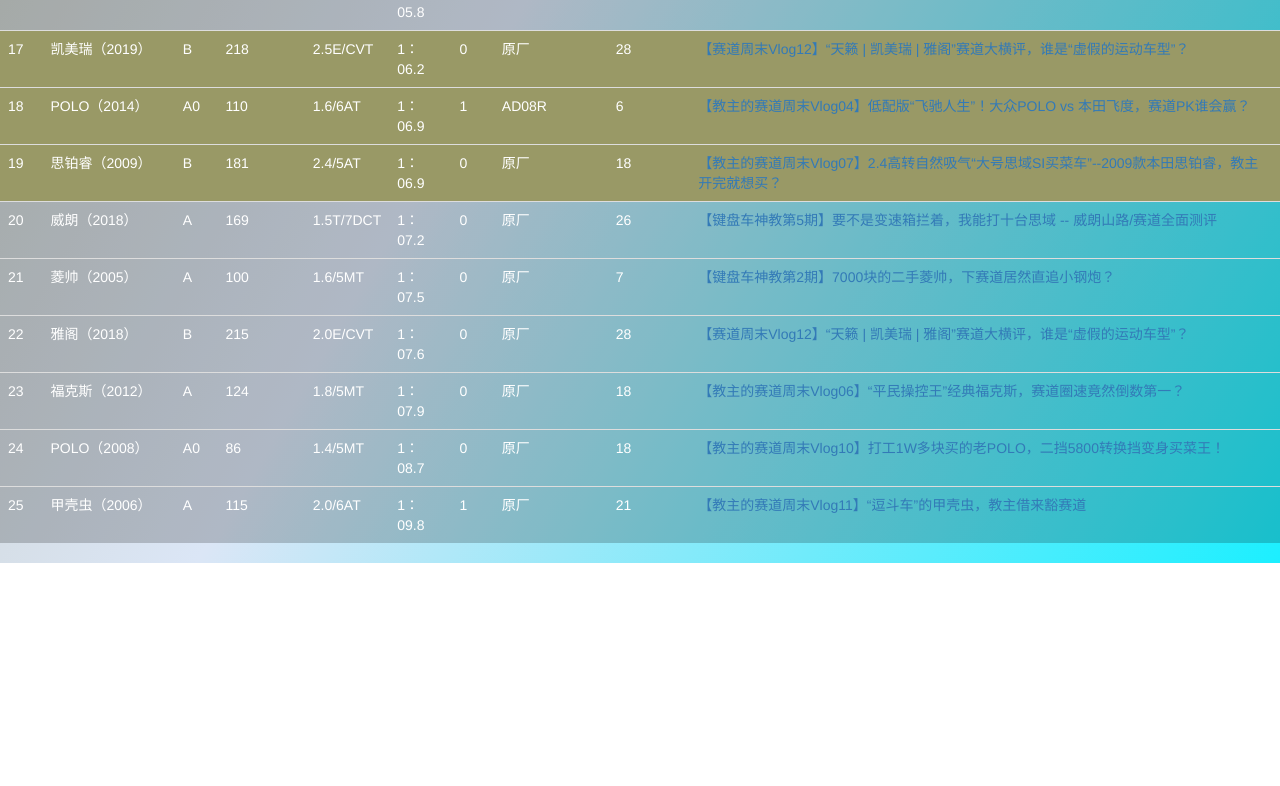
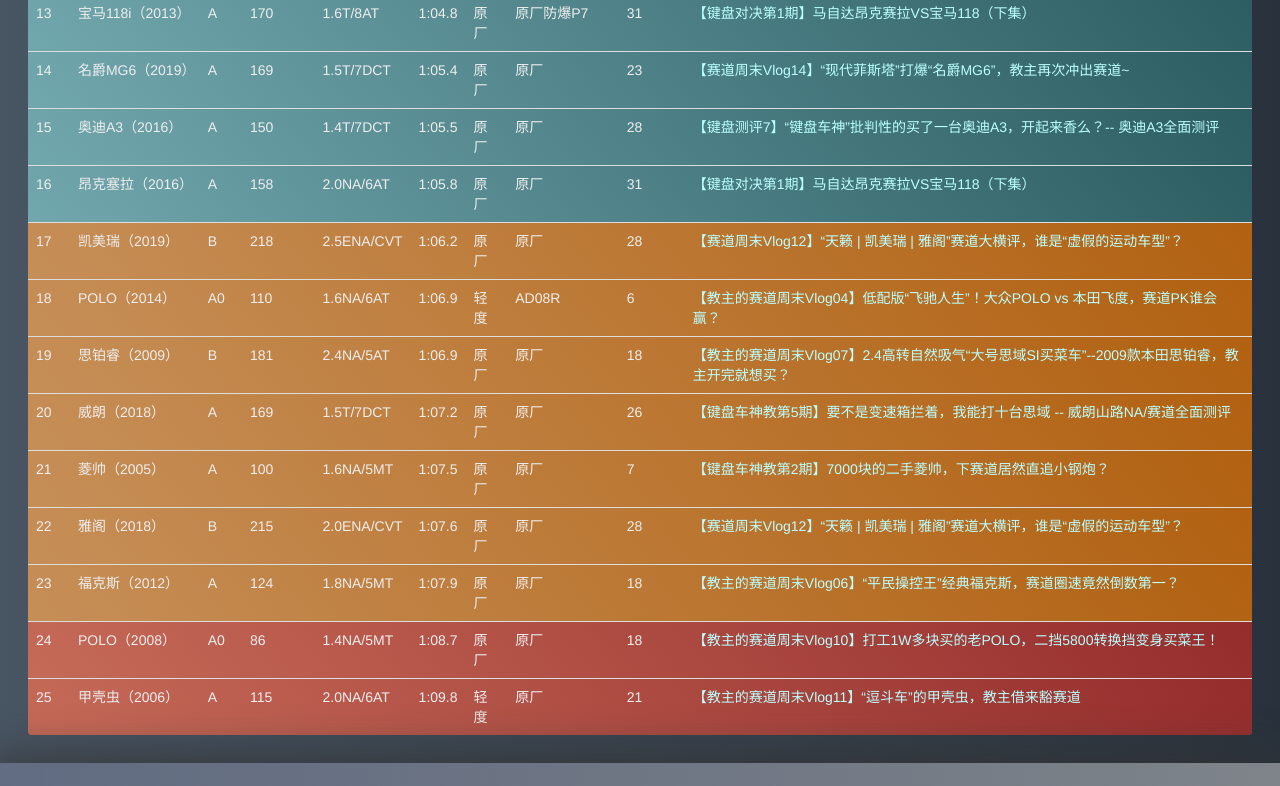
Before and after one commit to KBRACER/kbracer.github.io, a plain HTML site: page index.html in a window 1280 px wide. Shown: the part 973-1759 px from the top of the page. Before the commit the page ends 1536 px from the top, so only its background shows below. Drawn offline with nearby package versions, Linux system fonts and the light colour scheme.

Commit message:
更新UI

```diff
--- a/css/index.css
+++ b/css/index.css
@@ -1,49 +1,105 @@
-
 body {
-      background-image: linear-gradient(120deg, #c0c0aa, #DBE6F6, #1cefff);
-    }
-    body .row {
-      margin: 0;
-    }
-    tbody {
-      background-color: rgba(0, 0, 0, 0.2);
-      color: #fff;
-    }
-    tr:hover {
-      color: #333;
+    background-image: linear-gradient(90deg, #485563, #29323c);
+    min-height: 100vh;
+    display: flex;
+    flex-direction:column;
 }
 
-    tr.speed0 {
-      background-color: red;
+tbody {
+    color: #eeeeee;
+}
+thead {
+    color: #e5e5e5;
+}
+
+tr.speed1 {
+    background-image: linear-gradient(230deg, hsl(282, 38%, 28%), hsl(282, 27%, 56%));
 }
 
 tr.speed2 {
-      background-color: #CC3333;
+    background-image: linear-gradient(230deg, hsl(238, 38%, 28%), hsl(206, 53%, 56%));
 }
 
 tr.speed3 {
-      /* background-color: #FF6666; */
+    background-image: linear-gradient(230deg, hsl(186, 38%, 28%), hsl(186, 27%, 56%));
 }
 
 tr.speed4 {
-      background-color: #FF0066;
+    background-image: linear-gradient(230deg, hsl(30, 83%, 38%), hsl(30, 49%, 56%));
 }
 
 tr.speed5 {
-      /* background-color: #6600FF; */
+    background-image: linear-gradient(230deg, hsl(0, 54%, 38%), hsl(10, 49%, 56%));
 }
 
-    tr.speed6 {
-      background-color: #006666;
+tr.speed1:hover {
+    background-image: linear-gradient(230deg, hsl(282, 38%, 33%), hsl(282, 27%, 61%));
+    color: #fff;
 }
 
-    tr.speed7 {
-      /* background-color: #FFCC33; */
+tr.speed2:hover {
+    background-image: linear-gradient(230deg, hsl(238, 38%, 33%), hsl(206, 53%, 61%));
+    color: #fff;
 }
 
-    tr.speed8 {
-      /* background-color: #CCFFFF; */
-      background-color: #999966;
+tr.speed3:hover {
+    background-image: linear-gradient(230deg, hsl(186, 38%, 33%), hsl(186, 27%, 61%));
+    color: #fff;
 }
 
-    tr.speed9 {}
+tr.speed4:hover {
+    background-image: linear-gradient(230deg, hsl(30, 83%, 43%), hsl(30, 49%, 61%));
+    color: #fff;
+}
+
+tr.speed5:hover {
+    background-image: linear-gradient(230deg, hsl(0, 54%, 43%), hsl(10, 49%, 61%));
+    color: #fff;
+}
+
+.table-responsive {
+    background-color: rgba(229,229,229, 0.3);
+    border-radius: 4px;
+    border: solid;
+    border-width: 0;
+    margin: 2em;
+}
+
+.table {
+    margin-bottom: 0;
+}
+
+a {
+    color: #bbffff !important;
+}
+
+a:hover {
+    color: aqua;
+}
+
+a:checked {
+    color:azure;
+}
+
+.index_banner {
+    padding: 2em 1em;
+    margin: 1em 2em 0em ;
+    border-radius: 20px;
+    box-shadow: 1px 1px 10px #333;
+    background-image: linear-gradient(200deg, #2980b9, #2c3e50);
+    text-align: left;
+    vertical-align: middle;
+}
+
+.title {
+    color: #fefeff
+}
+
+footer {
+    color:#fff;
+    background-image: linear-gradient(90deg, rgba(200,200,255,0.2), rgba(255,255,255,0.4));
+    box-shadow: -10px 0px 50px #333;
+    width: 100%;
+    padding: 2em;
+    margin-bottom: 0px;
+}
--- a/index.html
+++ b/index.html
@@ -6,22 +6,30 @@
 	<meta name="viewport" content="width=device-width, initial-scale=1.0">
 	<meta http-equiv="X-UA-Compatible" content="ie=edge">
 	<title>键盘车神教锐思圈速榜</title>
-  <link rel="stylesheet" href="./lib/bootstrap/css/bootstrap.min.css">
-  <link rel="stylesheet" href="./lib/bootstrap/css/bootstrap-table.min.css">
-  <link rel="stylesheet" href="./css/index.css?v=201911221806">
+	<meta name="description" content="传说中绝不充值的偶像派车评人教主的真实锐思圈速榜单">
+	<link rel="stylesheet" href="/lib/bootstrap/css/bootstrap.min.css">
+	<link rel="stylesheet" href="/lib/bootstrap/css/bootstrap-table.min.css">
+	<link rel="stylesheet" href="/css/index.css?v=201911251354">
 
 	<script src="https://code.jquery.com/jquery-1.12.4.min.js"
 		integrity="sha256-ZosEbRLbNQzLpnKIkEdrPv7lOy9C27hHQ+Xp8a4MxAQ=" crossorigin="anonymous"></script>
-  <script src="./lib/bootstrap/js/bootstrap.min.js"></script>
-  <script src="./lib/bootstrap/js/bootstrap-table.min.js"></script>
-  <script src="./lib/template.js"></script>
-  <script src="./js/index.js?v=201911251323"></script>
-
+	<script src="/lib/bootstrap/js/bootstrap.min.js"></script>
+	<script src="/lib/bootstrap/js/bootstrap-table.min.js"></script>
+	<script src="/lib/template.js"></script>
+	<script src="/js/index.js?v=201911251354"></script>
 </head>
 
 <body>
-  <div class="row">
-    <div class="col-lg-3 col-md-3 col-xs-6">
+	<div class="index_banner">
+		<table style="width: 100%">
+			<tr>
+				<td style="width: 5%"><img src="/img/logo.png" style="padding-right: 1em" /></td>
+				<td>
+					<h1 class="title">键盘车神教锐思圈速榜</h1>
+					<h5 class="title">传说中绝不充值的偶像派车评人教主的真实圈速榜单</h5>
+				</td>
+				<td>
+					<div class="col-sm-6">
 						<div class="input-group">
 							<span class="input-group-btn">
 								<button class="btn btn-default" type="button">搜索车型</button>
@@ -29,7 +37,7 @@
 							<input type="text" class="form-control" placeholder="关键字" id="search">
 						</div>
 					</div>
-    <div class="col-lg-3 col-md-3 col-xs-6">
+					<div class="col-sm-6">
 						<div class="input-group">
 							<span class="input-group-btn">
 								<button class="btn btn-default" type="button">级别</button>
@@ -43,19 +51,22 @@
 							</select>
 						</div>
 					</div>
+				</td>
+			</tr>
+		</table>
 	</div>
 	<div class="table-responsive">
-    <table class="table table-hover">
+		<table id="tb_results" class="table table-hover">
 			<thead>
 				<th>排名</th>
 				<th>车型</th>
 				<th>级别</th>
-        <th>马力（PS）</th>
+				<th>马力 (Ps)</th>
 				<th>动力总成</th>
 				<th>圈速</th>
 				<th>改装</th>
 				<th>轮胎</th>
-        <th>气温（℃）</th>
+				<th>气温 (℃)</th>
 				<th>链接</th>
 			</thead>
 
@@ -64,7 +75,21 @@
 			</tbody>
 		</table>
 	</div>
-
+	<div class="placeholding" style="flex: 1"></div>
+	<footer>
+		<div class="container">
+			<span style="float:left">
+				关注教主：<a href="https://space.bilibili.com/49576477" target="_blank"><img src="/img/bilibili.png" alt="bilibili"
+						style="height: 1.5em;padding-bottom: 0.2em"> @键盘车神教</a>
+				<a href="https://www.weibo.com/u/5934299797" target="_blank"><img src="/img/weibo.png" alt="weibo"
+						style="height: 1.5em;padding-bottom: 0.2em"> @键盘车神教教主</a>
+			</span>
+			<span style="float: right">
+				查看源代码：<a href="https://github.com/KBRACER/kbracer.github.io" target="_blank"><img src="/img/github.png"
+						alt="github" style="height: 1.5em;padding-bottom: 0.2em"> GitHub</a>&nbsp;&nbsp;&nbsp;
+			</span>
+		</div>
+	</footer>
 </body>
 
 <script type="text/template" id="tb">
@@ -72,28 +97,16 @@
 	{{each data as v i}}
   <tr
   class="
-  {{if v.speed < 58}}
-  speed0
-  {{else if v.speed < 60}}
+  {{if v.speed < 62}}
   speed1
-  {{else if v.speed < 61}}
+  {{else if v.speed < 64}}
   speed2
-  {{else if v.speed < 62}}
+  {{else if v.speed < 66}}
   speed3
-  {{else if v.speed < 63}}
+  {{else if v.speed < 68}}
   speed4
-  {{else if v.speed < 64}}
+  {{else if v.speed > 68}}
   speed5
-  {{else if v.speed < 65}}
-  speed6
-  {{else if v.speed < 66}}
-  speed7
-  {{else if v.speed < 67}}
-  speed8
-  {{else if v.speed < 68}}
-  speed9
-  {{else if v.speed < 69}}
-  speed10
   {{/if}}
   "
   >
@@ -103,11 +116,11 @@
     <td>{{v.hp_content}}</td>
     <td>{{v.Powertrain}}</td>
     <td>{{v.speed | timeFormat}}</td>
-    <td>{{v.refit}}</td>
+    <td>{{v.mods}}</td>
     <td>{{v.tyre}}</td>
     <td>{{v.temperature}}</td>
     <td>
-      <a href="https://www.bilibili.com/video/{{v.BID}}" target="__blank">{{v.Btitle}}</a>
+      <a href="https://www.bilibili.com/video/{{v.BID}}?t={{v.time}}" target="_blank">{{v.Btitle}}</a>
         </td>
         </tr>
   {{/each}}
--- a/js/index.js
+++ b/js/index.js
@@ -5,7 +5,7 @@
     var htmlStr = template('tb', {
       data: arr
     })
-    $('tbody').html(htmlStr)
+    $("#tb_results > tbody").html(htmlStr)
   }
 
   template.defaults.imports.timeFormat = function (date) {
@@ -14,7 +14,7 @@
       min
     timeArr[0] >= 60 ? min = 1 : min = 0
     sec < 10 ? sec = '0' + sec : null
-    return `${min}：${sec}.${timeArr[1]}`
+    return `${min}:${sec}.${timeArr[1]}`
   }
   //获取json数据
   $.ajax({
@@ -50,7 +50,6 @@
       return v.car.toLowerCase().indexOf(val) != -1
     })
     setTable(arr)
-
   })
 
   console.log('%c键盘车神教', "text-shadow:0 1px 0 #ccc,0 2px 0 #c9c9c9,0 3px 0 #bbb, 0 4px 0 #b9b9b9,0 5px 0 #aaa,0 6px 1px rgba(0,0,0,0.1),0 0 5px rgba(0,0,0,0.25),0 10px 10px rgba(0,0,0,0.2),0 20px 20px rgba(0,0,0,0.15);font-size:100px");
--- a/speed.json
+++ b/speed.json
@@ -5,12 +5,13 @@
         "Btitle":"工匠派口吐芬芳？教主A45圈速实锤！",
         "hp":"381",
         "hp_content":"381",
-    "Powertrain":"2.0t/7DCT",
+        "Powertrain":"2.0T/7DCT",
         "speed":"60.2",
-    "refit":"0",
+        "mods":"原厂",
         "tyre":"PS4 + RE003",
         "temperature":"3",
-    "lv":"A"
+        "lv":"A",
+        "time":"234"
     },
     {
         "car":"飞度（2014）",
@@ -18,12 +19,13 @@
         "Btitle":"【教主的赛道周末Vlog05】7W买车7W改，超跑飞度成功刷新“键盘车神圈速榜”",
         "hp":"151",
         "hp_content":"131+20",
-    "Powertrain":"1.5/5mt",
+        "Powertrain":"1.5NA/5MT",
         "speed":"60.2",
-    "refit":"2",
+        "mods":"中度",
         "tyre":"RE71R + AD08R",
         "temperature":"15",
-    "lv":"A0"
+        "lv":"A0",
+        "time":"360"
     },
     {
         "car":"速腾GLI（2016）",
@@ -31,12 +33,13 @@
         "Btitle":"【赛道周末Vlog15】GTI vs GLI -- 大众“推头王”之间的对决？",
         "hp":"290",
         "hp_content":"200+90",
-    "Powertrain":"2.0t/6DCT",
+        "Powertrain":"2.0T/6DCT",
         "speed":"62.5",
-    "refit":"1",
+        "mods":"轻度",
         "tyre":"原厂S001",
         "temperature":"28",
-    "lv":"A"
+        "lv":"A",
+        "time":"303"
     },
     {
         "car":"捷豹XEL（2019）",
@@ -46,10 +49,11 @@
         "hp_content":"250",
         "Powertrain":"2.0T/8AT",
         "speed":"62.8",
-    "refit":"0",
+        "mods":"原厂",
         "tyre":"原厂P7",
         "temperature":"14",
-    "lv":"B"
+        "lv":"B",
+        "time":"1364"
     },
     {
         "car":"领克03（2019）",
@@ -59,10 +63,11 @@
         "hp_content":"190",
         "Powertrain":"2.0T/6AT",
         "speed":"63.2",
-    "refit":"0",
+        "mods":"原厂",
         "tyre":"原厂",
         "temperature":"6",
-    "lv":"A"
+        "lv":"A",
+        "time":"18"
     },
     {
         "car":"天籁（2019）",
@@ -72,10 +77,11 @@
         "hp_content":"252",
         "Powertrain":"2.0T/CVT",
         "speed":"63.5",
-    "refit":"0",
+        "mods":"原厂",
         "tyre":"原厂",
         "temperature":"28",
-    "lv":"B"
+        "lv":"B",
+        "time":"139"
     },
     {
         "car":"菲斯塔（2019）",
@@ -85,10 +91,11 @@
         "hp_content":"204",
         "Powertrain":"1.6T/7DCT",
         "speed":"63.6",
-    "refit":"0",
+        "mods":"原厂",
         "tyre":"原厂耐克森",
         "temperature":"6",
-    "lv":"A"
+        "lv":"A",
+        "time":"313"
     },
     {
         "car":"飞度（2014）",
@@ -96,12 +103,13 @@
         "Btitle":"【教主的赛道周末Vlog04】低配版“飞驰人生”！大众POLO vs 本田飞度，赛道PK谁会赢？",
         "hp":"131",
         "hp_content":"131",
-    "Powertrain":"1.5/5MT",
+        "Powertrain":"1.5NA/5MT",
         "speed":"63.7",
-    "refit":"1",
+        "mods":"轻度",
         "tyre":"UC6",
         "temperature":"6",
-    "lv":"A0"
+        "lv":"A0",
+        "time":"753"
     },
     {
         "car":"高尔夫GTI（2012）",
@@ -111,10 +119,11 @@
         "hp_content":"200+30",
         "Powertrain":"2.0T/6DCT",
         "speed":"63.7",
-    "refit":"1",
+        "mods":"轻度",
         "tyre":"原厂P7",
         "temperature":"28",
-    "lv":"A"
+        "lv":"A",
+        "time":"374"
     },
     {
         "car":"福克斯（2015）",
@@ -124,10 +133,11 @@
         "hp_content":"181",
         "Powertrain":"1.5T/6AT",
         "speed":"64.1",
-    "refit":"1",
+        "mods":"轻度",
         "tyre":"AD08R",
         "temperature":"23",
-    "lv":"A"
+        "lv":"A",
+        "time":"1407"
     },
     {
         "car":"菱帅（2005）",
@@ -135,12 +145,13 @@
         "Btitle":"键盘车神教第3期-6000多块钱改装一台车，你不撞车谁撞车？",
         "hp":"100",
         "hp_content":"100",
-    "Powertrain":"1.6/5MT",
+        "Powertrain":"1.6NA/5MT",
         "speed":"64.7",
-    "refit":"1",
+        "mods":"轻度",
         "tyre":"AD08R",
         "temperature":"27",
-    "lv":"A"
+        "lv":"A",
+        "time":"347"
     },
     {
         "car":"Guilia（2017）",
@@ -150,10 +161,11 @@
         "hp_content":"200",
         "Powertrain":"2.0T/8AT",
         "speed":"64.7",
-    "refit":"0",
+        "mods":"原厂",
         "tyre":"原厂四季P7",
         "temperature":"6",
-    "lv":"B"
+        "lv":"B",
+        "time":"185"
     },
     {
         "car":"宝马118i（2013）",
@@ -163,10 +175,11 @@
         "hp_content":"170",
         "Powertrain":"1.6T/8AT",
         "speed":"64.8",
-    "refit":"0",
+        "mods":"原厂",
         "tyre":"原厂防爆P7",
         "temperature":"31",
-    "lv":"A"
+        "lv":"A",
+        "time":"537"
     },
     {
         "car":"名爵MG6（2019）",
@@ -176,10 +189,11 @@
         "hp_content":"169",
         "Powertrain":"1.5T/7DCT",
         "speed":"65.4",
-    "refit":"0",
+        "mods":"原厂",
         "tyre":"原厂",
         "temperature":"23",
-    "lv":"A"
+        "lv":"A",
+        "time":"384"
     },
     {
         "car":"奥迪A3（2016）",
@@ -189,10 +203,11 @@
         "hp_content":"150",
         "Powertrain":"1.4T/7DCT",
         "speed":"65.5",
-    "refit":"0",
+        "mods":"原厂",
         "tyre":"原厂",
         "temperature":"28",
-    "lv":"A"
+        "lv":"A",
+        "time":"1401"
     },
     {
         "car":"昂克塞拉（2016）",
@@ -200,12 +215,13 @@
         "Btitle":"【键盘对决第1期】马自达昂克赛拉VS宝马118（下集）",
         "hp":"158",
         "hp_content":"158",
-    "Powertrain":"2.0/6AT",
+        "Powertrain":"2.0NA/6AT",
         "speed":"65.8",
-    "refit":"0",
+        "mods":"原厂",
         "tyre":"原厂",
         "temperature":"31",
-    "lv":"A"
+        "lv":"A",
+        "time":"537"
     },
     {
         "car":"凯美瑞（2019）",
@@ -213,12 +229,13 @@
         "Btitle":"【赛道周末Vlog12】“天籁 | 凯美瑞 | 雅阁”赛道大横评，谁是“虚假的运动车型”？",
         "hp":"218",
         "hp_content":"218",
-    "Powertrain":"2.5E/CVT",
+        "Powertrain":"2.5ENA/CVT",
         "speed":"66.2",
-    "refit":"0",
+        "mods":"原厂",
         "tyre":"原厂",
         "temperature":"28",
-    "lv":"B"
+        "lv":"B",
+        "time":"252"
     },
     {
         "car":"POLO（2014）",
@@ -226,12 +243,13 @@
         "Btitle":"【教主的赛道周末Vlog04】低配版“飞驰人生”！大众POLO vs 本田飞度，赛道PK谁会赢？",
         "hp":"110",
         "hp_content":"110",
-    "Powertrain":"1.6/6AT",
+        "Powertrain":"1.6NA/6AT",
         "speed":"66.9",
-    "refit":"1",
+        "mods":"轻度",
         "tyre":"AD08R",
         "temperature":"6",
-    "lv":"A0"
+        "lv":"A0",
+        "time":"753"
     },
     {
         "car":"思铂睿（2009）",
@@ -239,25 +257,27 @@
         "Btitle":"【教主的赛道周末Vlog07】2.4高转自然吸气“大号思域SI买菜车”--2009款本田思铂睿，教主开完就想买？",
         "hp":"181",
         "hp_content":"181",
-    "Powertrain":"2.4/5AT",
+        "Powertrain":"2.4NA/5AT",
         "speed":"66.9",
-    "refit":"0",
+        "mods":"原厂",
         "tyre":"原厂",
         "temperature":"18",
-    "lv":"B"
+        "lv":"B",
+        "time":"313"
     },
     {
         "car":"威朗（2018）",
         "BID":"av38448486",
-    "Btitle":"【键盘车神教第5期】要不是变速箱拦着，我能打十台思域 -- 威朗山路/赛道全面测评",
+        "Btitle":"【键盘车神教第5期】要不是变速箱拦着，我能打十台思域 -- 威朗山路NA/赛道全面测评",
         "hp":"169",
         "hp_content":"169",
         "Powertrain":"1.5T/7DCT",
         "speed":"67.2",
-    "refit":"0",
+        "mods":"原厂",
         "tyre":"原厂",
         "temperature":"26",
-    "lv":"A"
+        "lv":"A",
+        "time":"985"
     },
     {
         "car":"菱帅（2005）",
@@ -265,12 +285,13 @@
         "Btitle":"【键盘车神教第2期】7000块的二手菱帅，下赛道居然直追小钢炮？",
         "hp":"100",
         "hp_content":"100",
-    "Powertrain":"1.6/5MT",
+        "Powertrain":"1.6NA/5MT",
         "speed":"67.5",
-    "refit":"0",
+        "mods":"原厂",
         "tyre":"原厂",
         "temperature":"7",
-    "lv":"A"
+        "lv":"A",
+        "time":"410"
     },
     {
         "car":"雅阁（2018）",
@@ -278,12 +299,13 @@
         "Btitle":"【赛道周末Vlog12】“天籁 | 凯美瑞 | 雅阁”赛道大横评，谁是“虚假的运动车型”？",
         "hp":"215",
         "hp_content":"215",
-    "Powertrain":"2.0E/CVT",
+        "Powertrain":"2.0ENA/CVT",
         "speed":"67.6",
-    "refit":"0",
+        "mods":"原厂",
         "tyre":"原厂",
         "temperature":"28",
-    "lv":"B"
+        "lv":"B",
+        "time":"377"
     },
     {
         "car":"福克斯（2012）",
@@ -291,12 +313,13 @@
         "Btitle":"【教主的赛道周末Vlog06】“平民操控王”经典福克斯，赛道圈速竟然倒数第一？",
         "hp":"124",
         "hp_content":"124",
-    "Powertrain":"1.8/5MT",
+        "Powertrain":"1.8NA/5MT",
         "speed":"67.9",
-    "refit":"0",
+        "mods":"原厂",
         "tyre":"原厂",
         "temperature":"18",
-    "lv":"A"
+        "lv":"A",
+        "time":"357"
     },
     {
         "car":"POLO（2008）",
@@ -304,12 +327,13 @@
         "Btitle":"【教主的赛道周末Vlog10】打工1W多块买的老POLO，二挡5800转换挡变身买菜王！",
         "hp":"86",
         "hp_content":"86",
-    "Powertrain":"1.4/5MT",
+        "Powertrain":"1.4NA/5MT",
         "speed":"68.7",
-    "refit":"0",
+        "mods":"原厂",
         "tyre":"原厂",
         "temperature":"18",
-    "lv":"A0"
+        "lv":"A0",
+        "time":"622"
     },
     {
         "car":"甲壳虫（2006）",
@@ -317,11 +341,12 @@
         "Btitle":"【教主的赛道周末Vlog11】“逗斗车”的甲壳虫，教主借来豁赛道",
         "hp":"115",
         "hp_content":"115",
-    "Powertrain":"2.0/6AT",
+        "Powertrain":"2.0NA/6AT",
         "speed":"69.8",
-    "refit":"1",
+        "mods":"轻度",
         "tyre":"原厂",
         "temperature":"21",
-    "lv":"A"
+        "lv":"A",
+        "time":"531"
     }
 ]
```
Also changed, not shown: favicon.ico, img/bilibili.png (added), img/favicon.ico (added), img/github.png (added), img/logo.png (added), img/weibo.png (added). Lines whose indentation alone changed are shown as unchanged.
